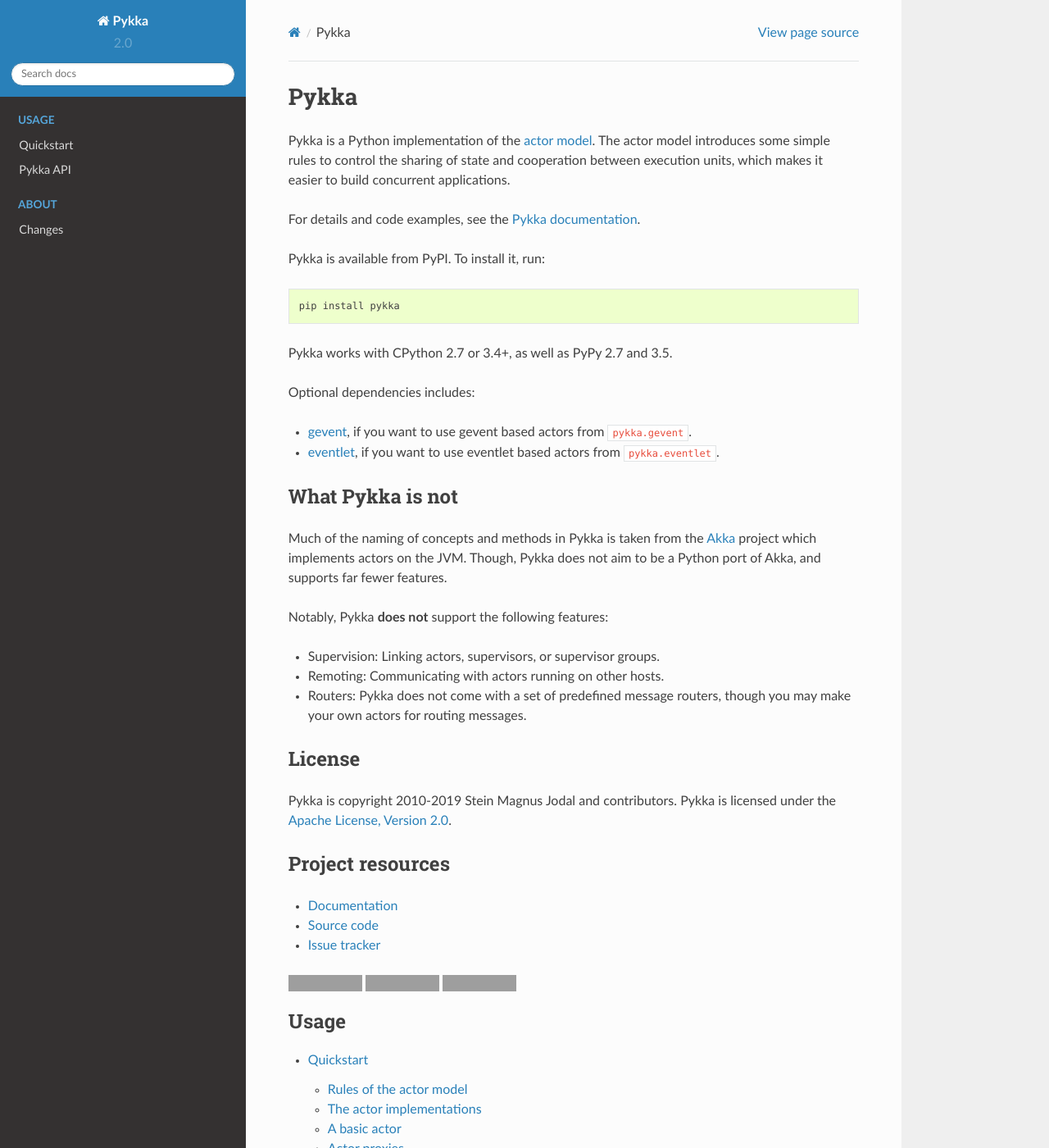
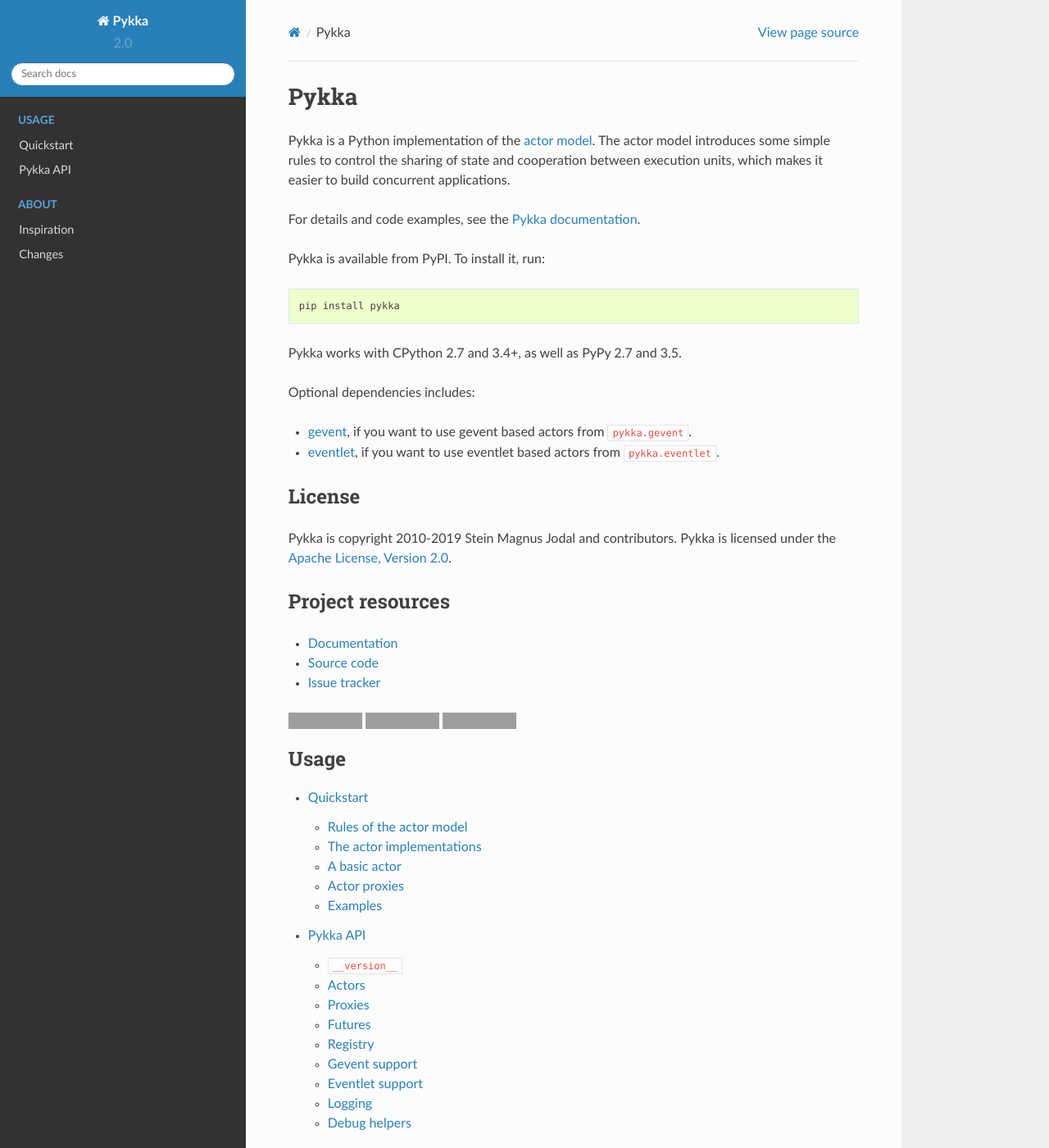
Before and after one commit to jodal/pykka, a Sphinx documentation site: the page built from docs/index.rst, in a window 1280 px wide and 1400 px high. Shown: the whole window at 82% size. Built offline with Sphinx 7.4.7 and the Read the Docs theme 2.0.0, drawn with Linux system fonts in a browser that asks for light colours; some of the changed text lies outside the part shown; grey boxes are pictures that could not be loaded.

Commit message:
docs: Move Akka section to its own page

```diff
--- a/README.rst
+++ b/README.rst
@@ -14,7 +14,7 @@
 
     pip install pykka
 
-Pykka works with CPython 2.7 or 3.4+, as well as PyPy 2.7 and 3.5.
+Pykka works with CPython 2.7 and 3.4+, as well as PyPy 2.7 and 3.5.
 
 Optional dependencies includes:
 
@@ -23,23 +23,6 @@
 
 - `eventlet <https://eventlet.net/>`_, if you want to use eventlet based
   actors from ``pykka.eventlet``.
-
-
-What Pykka is not
-=================
-
-Much of the naming of concepts and methods in Pykka is taken from the `Akka
-<https://akka.io/>`_ project which implements actors on the JVM. Though, Pykka
-does not aim to be a Python port of Akka, and supports far fewer features.
-
-Notably, Pykka **does not** support the following features:
-
-- Supervision: Linking actors, supervisors, or supervisor groups.
-
-- Remoting: Communicating with actors running on other hosts.
-
-- Routers: Pykka does not come with a set of predefined message routers, though
-  you may make your own actors for routing messages.
 
 
 License
--- a/docs/index.rst
+++ b/docs/index.rst
@@ -12,4 +12,5 @@
     :maxdepth: 2
     :caption: About
 
+    inspiration
     changes
```
Also changed, not shown: docs/inspiration.rst (added, +19 -0 lines).
